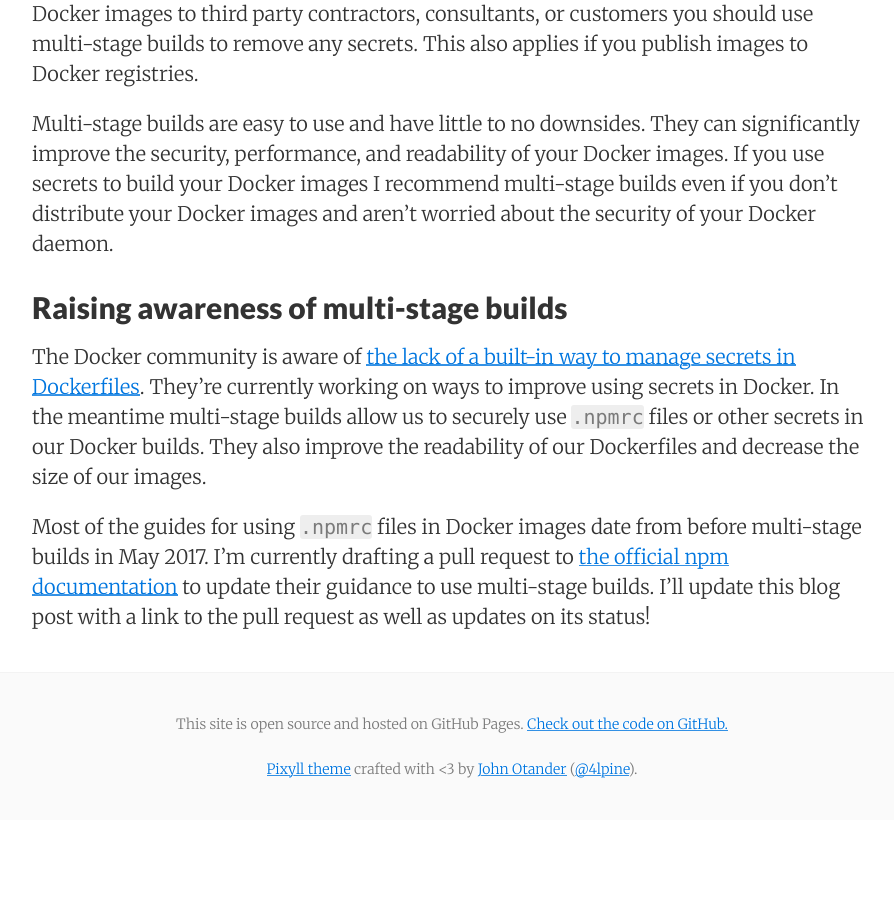
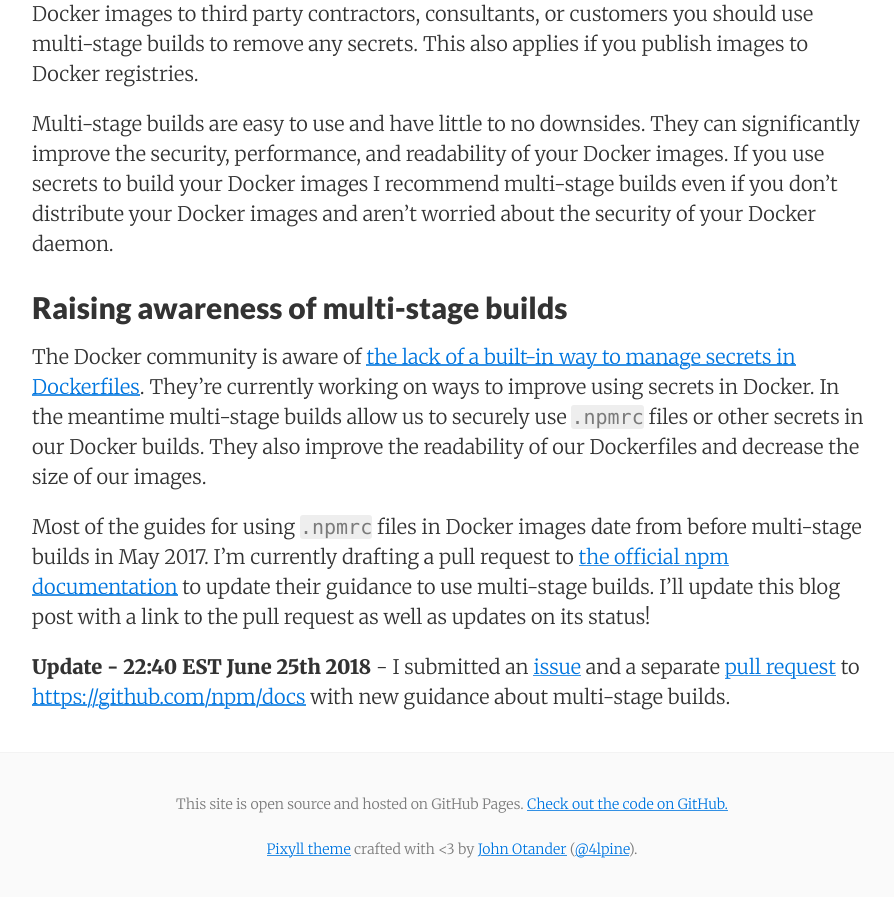
Before and after one commit to alulsh/alulsh.github.io, a Jekyll site: the page built from _posts/2018-06-25-docker-npmrc-security.md, in a window 1280 px wide and 900 px high, scrolled down 8713 px. Shown: the top 897 px of the window, without its empty margins (188-1082 px from the left). Built offline with Jekyll 4.4.1, drawn with Linux system fonts in a browser that asks for light colours; before the commit the page ends 9533 px from its top, so only the background shows below that.

Commit message:
Adds note about https://github.com/npm/docs/issues/1020 and https://github.com/npm/docs/pull/1021

```diff
--- a/_posts/2018-06-25-docker-npmrc-security.md
+++ b/_posts/2018-06-25-docker-npmrc-security.md
@@ -197,3 +197,5 @@ Multi-stage builds are easy to use and have little to no downsides. They can sig
 The Docker community is aware of [the lack of a built-in way to manage secrets in Dockerfiles](https://github.com/moby/moby/issues/13490). They're currently working on ways to improve using secrets in Docker. In the meantime multi-stage builds allow us to securely use `.npmrc` files or other secrets in our Docker builds. They also improve the readability of our Dockerfiles and decrease the size of our images.
 
 Most of the guides for using `.npmrc` files in Docker images date from before multi-stage builds in May 2017. I'm currently drafting a pull request to [the official npm documentation](https://github.com/npm/docs) to update their guidance to use multi-stage builds. I'll update this blog post with a link to the pull request as well as updates on its status!
+
+**Update - 22:40 EST June 25th 2018** - I submitted an [issue](https://github.com/npm/docs/issues/1020) and a separate [pull request](https://github.com/npm/docs/pull/1021) to [https://github.com/npm/docs](https://github.com/npm/docs) with new guidance about multi-stage builds.
```
